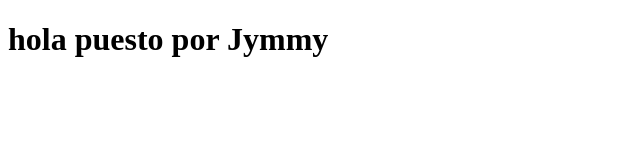
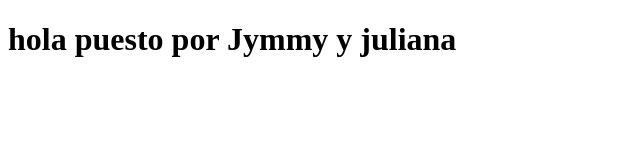
Before and after one commit to wjulifajarb/prueba, a plain HTML site: page index.html in a window 1280 px wide. Shown: the whole page, without its empty margins (0-640 px from the left). Drawn offline with Linux system fonts and the light colour scheme.

Commit message:
agregar nombre juli

```diff
--- a/index.html
+++ b/index.html
@@ -7,6 +7,6 @@
     <title>Document</title>
   </head>
   <body>
-    <h1>hola puesto por Jymmy</h1>
+    <h1>hola puesto por Jymmy y juliana</h1>
   </body>
 </html>
```
